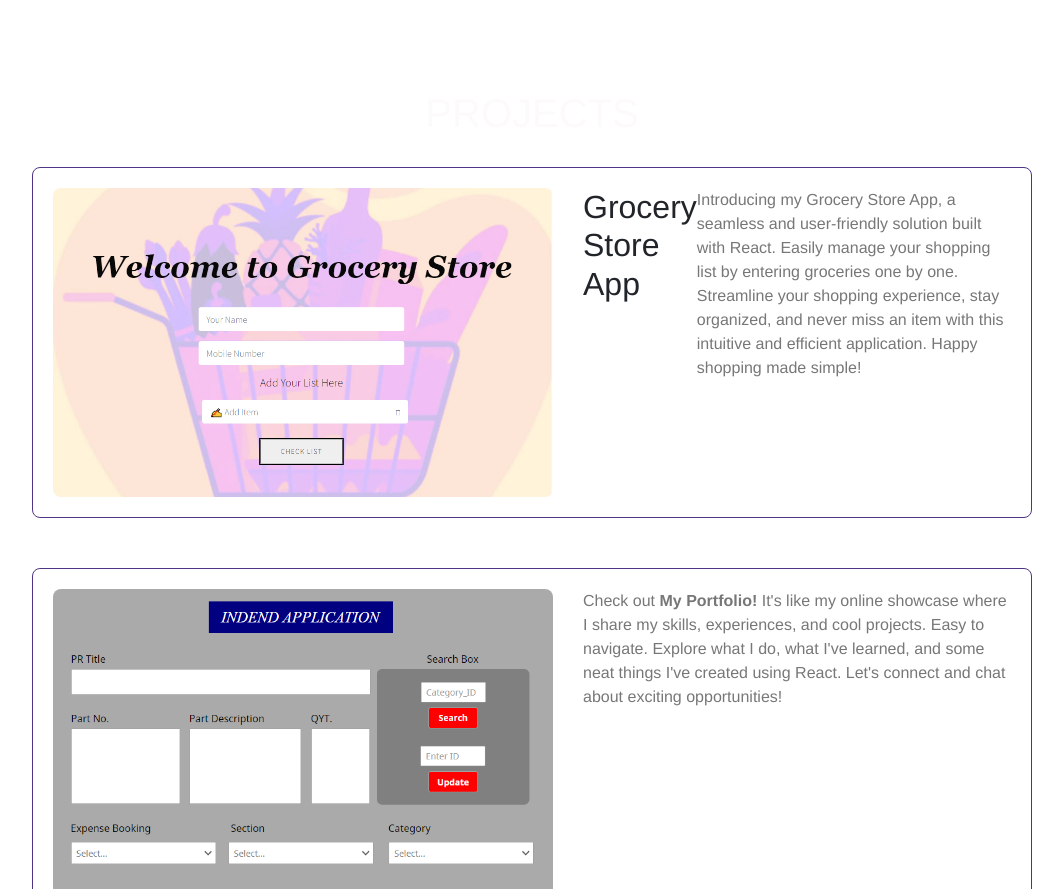
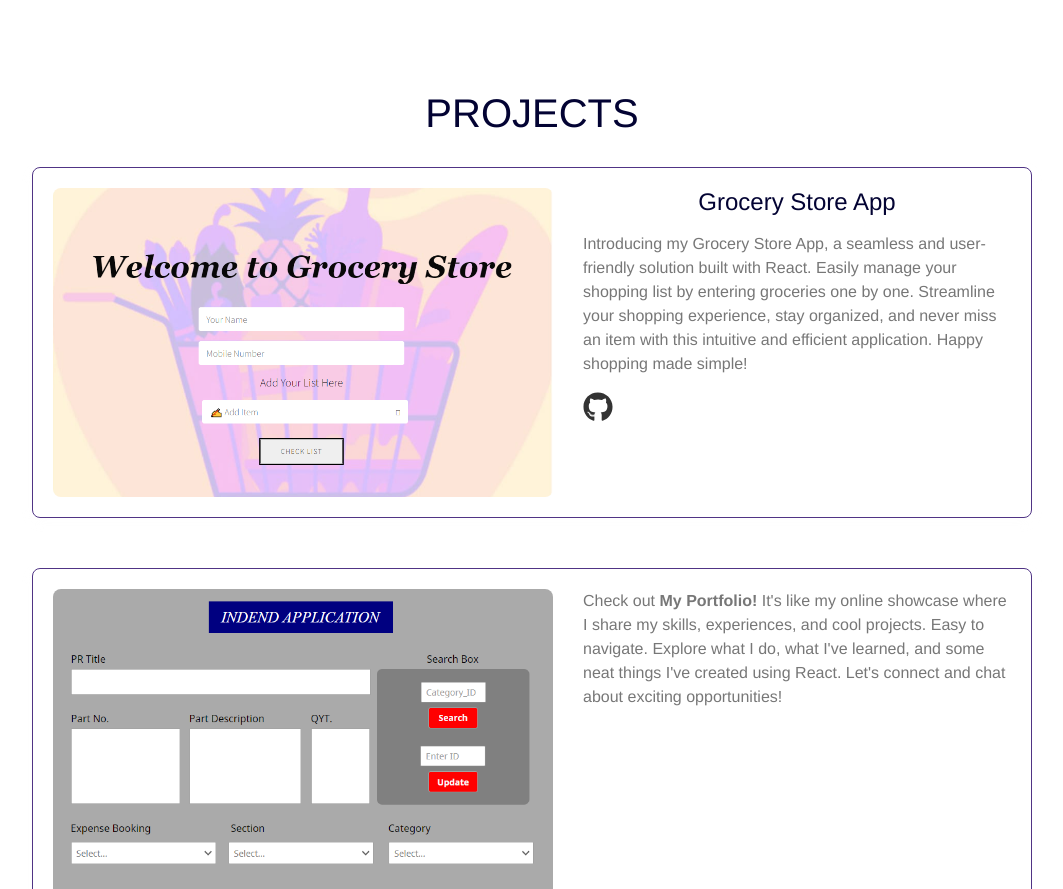
Before and after one commit to Aksshhada/My-Portfolio, a React (Create React App) app: page /projects in a window 1280 px wide. Shown: the part 2532-3421 px from the top of the page, without its empty margins (108-1171 px from the left). Built offline with nearby package versions, Linux system fonts and the light colour scheme.

Commit message:
changes in projects

```diff
--- a/src/components/pages/aboutme.css
+++ b/src/components/pages/aboutme.css
@@ -117,9 +117,6 @@ h3 {
   font-size: 500px;
 }
 
-
-
-
 @keyframes fadeIn {
   from {
     opacity: 0;
--- a/src/components/pages/aboutme.js
+++ b/src/components/pages/aboutme.js
@@ -6,6 +6,7 @@ const AboutMe = () => {
   useEffect(() => {
     const aboutDivs = document.querySelectorAll(".about_div");
     const aboutMe = document.querySelector(".AboutMe");
+
 
     const observer = new IntersectionObserver(
       (entries) => {
--- a/src/components/pages/projects.css
+++ b/src/components/pages/projects.css
@@ -4,7 +4,7 @@
 }
 
 .projects-title {
-  color: #fdfafa;
+  color: #030333;
   font-size: 40px;
   margin-bottom: 20px;
 }
@@ -51,6 +51,14 @@
   line-height: 1.5;
 }
 
+.card_title h2 {
+  font-size: 24px;
+  color: #030333;
+  margin-bottom: 15px; /* Add spacing below title */
+  text-align: center; /* Center-align the title */
+}
+
+
 @keyframes fadeIn {
   from {
     opacity: 0;
--- a/src/components/pages/projects.js
+++ b/src/components/pages/projects.js
@@ -1,5 +1,7 @@
 import React from "react";
 import "./projects.css";
+import { FaGithub } from "react-icons/fa";
+
 
 const projects = () => {
   return (
@@ -9,7 +11,10 @@ const projects = () => {
       <div className="card-container">
         <div className="card">
           <img src="/images/p1.png" alt="Grocery Store App" />
-          <h2>Grocery Store App</h2>
+
+          <div className="card_title">
+            <h2>Grocery Store App</h2>
+
           <p>
             Introducing my Grocery Store App, a seamless and user-friendly
             solution built with React. Easily manage your shopping list by
@@ -17,7 +22,20 @@ const projects = () => {
             stay organized, and never miss an item with this intuitive and
             efficient application. Happy shopping made simple!
           </p>
+
+          <a
+              href="https://github.com/yourusername/grocery-store-app"
+              target="_blank"
+              rel="noopener noreferrer"
+              className="github-link"
+            >
+              <FaGithub size={30} color="#333" />
+            </a>
+
         </div>
+        </div>
+
+
         <div className="card">
           <img src="/images/p5.png" alt="My Portfolio" />
           <p>
```
